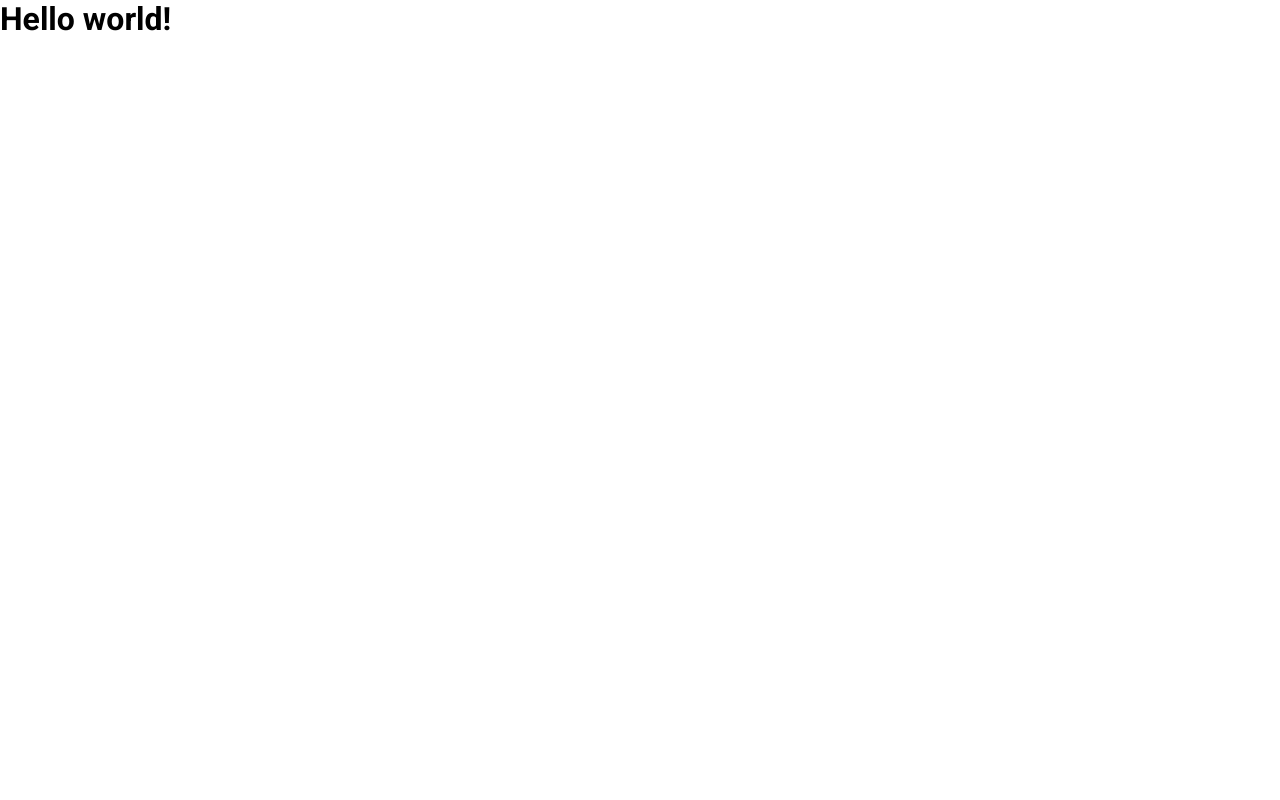
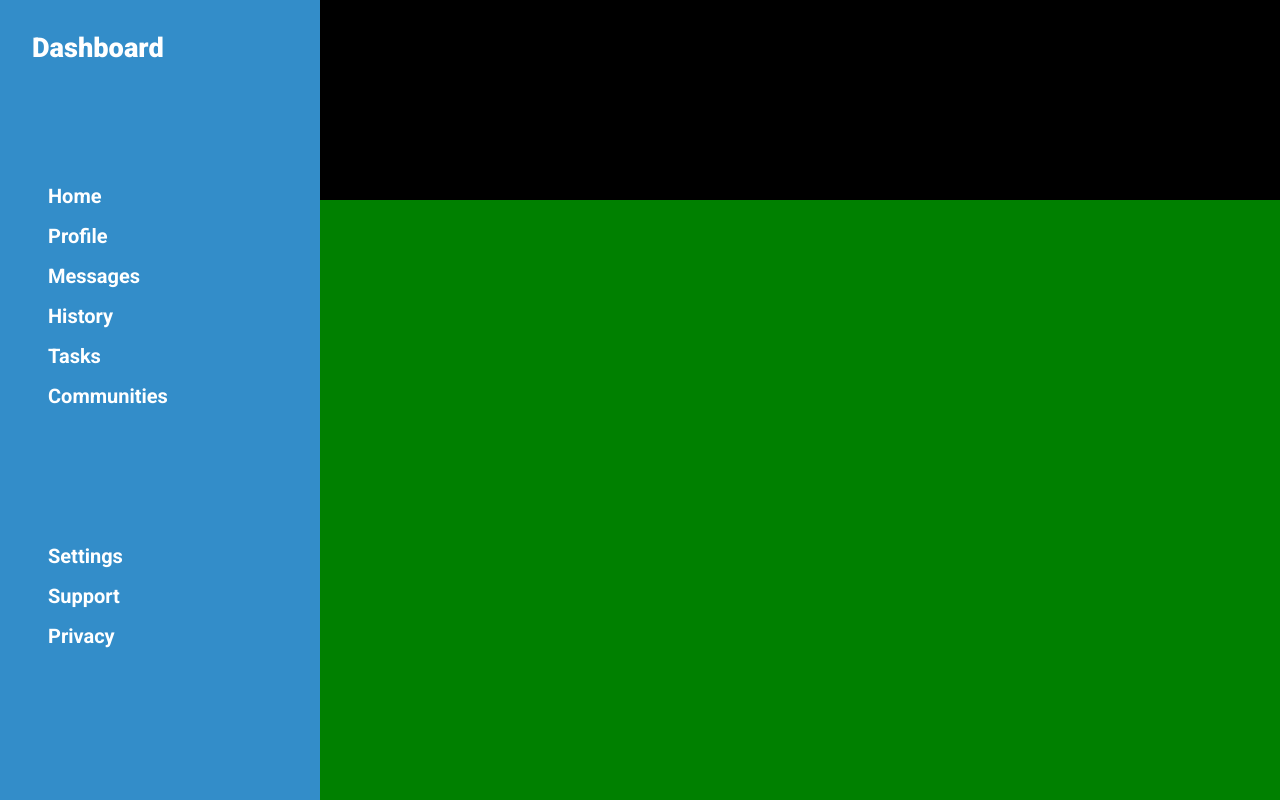
Before and after one commit to hledezma03/admin-dashboard-v2, a plain HTML site: page index.html in a window 1280 px wide. Drawn offline with Linux system fonts and the light colour scheme.

Commit message:
Make the sidebar content and styles without icons

```diff
--- a/index.html
+++ b/index.html
@@ -11,6 +11,27 @@
 
 </head>
 <body>
-    <h1>Hello world!</h1>
+    <div class="container">
+        <header class="header"></header>
+        <aside class="sidebar">
+            <div class="aside-section">
+                <p class="aside-title">Dashboard</p>
+            </div>
+            <div class="aside-section">
+                <p class="aside-text">Home</p>
+                <p class="aside-text">Profile</p>
+                <p class="aside-text">Messages</p>
+                <p class="aside-text">History</p>
+                <p class="aside-text">Tasks</p>
+                <p class="aside-text">Communities</p>
+            </div>
+            <div class="aside-section">
+                <p class="aside-text">Settings</p>
+                <p class="aside-text">Support</p>
+                <p class="aside-text">Privacy</p>
+            </div>
+        </aside>
+        <main class="main-content"></main>
+    </div>
 </body>
 </html>
--- a/style.css
+++ b/style.css
@@ -4,3 +4,40 @@
     box-sizing: border-box;
     font-family: 'Roboto', sans-serif;
 }
+
+.container {
+    display: grid;
+    height: 100vh;
+    width: 100vw;
+    grid-template-columns: 1fr 3fr;
+    grid-template-rows: 1fr 3fr;
+}
+
+aside {
+    grid-row: 1/3;
+    padding: 2rem;
+    display: grid;
+    grid-template-rows: repeat(autofill, minmax(1px, 300px));
+    background-color: #338dc9;
+    color: #fff;
+    font-size: 1.25rem;
+    font-weight: bold;
+}
+
+
+.aside-title {
+    font-size: 1.7rem;
+    font-weight: bolder;
+}
+
+.aside-text {
+    margin: 16px;
+}
+
+header {
+    background-color: black;
+}
+
+main {
+    background-color: green;
+}
```
